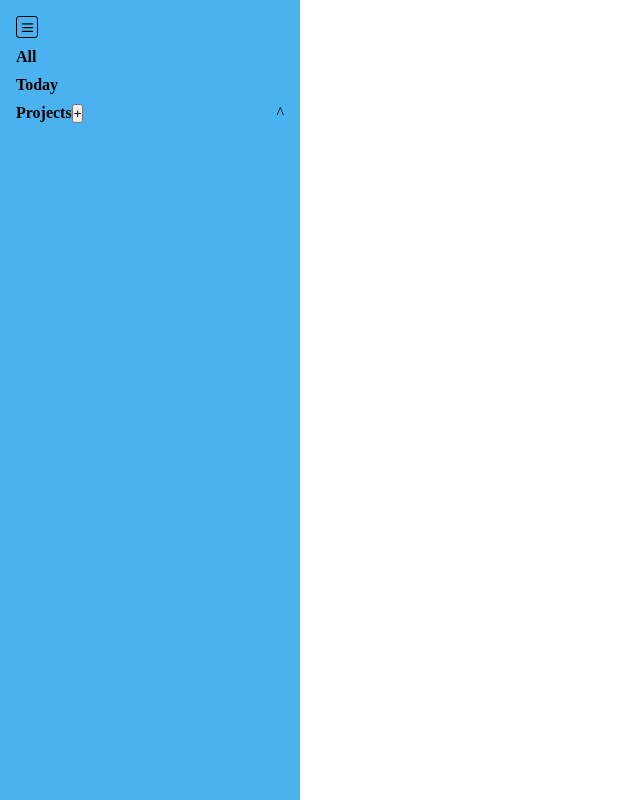
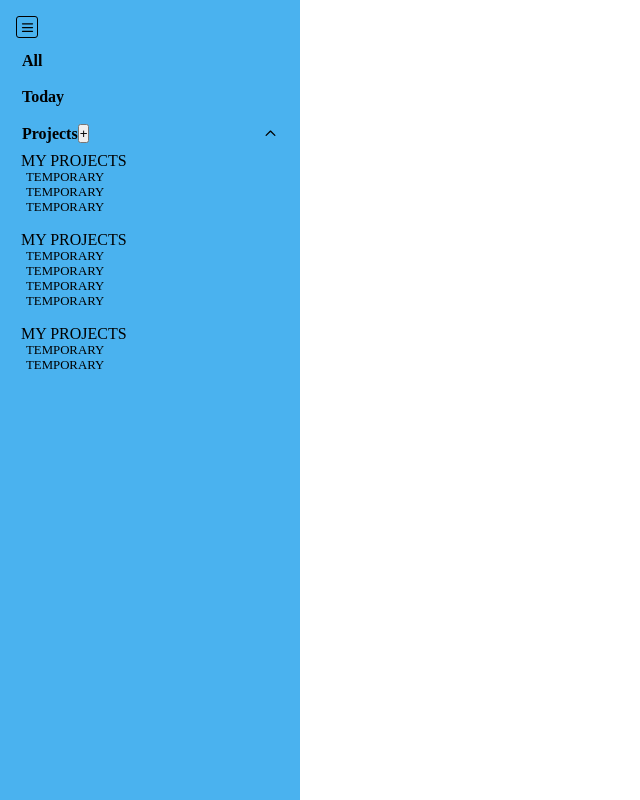
Before and after one commit to EL101/todo-list, a website built with webpack: page src/template.html in a window 1280 px wide. Shown: the whole page, without its empty margins (0-640 px from the left). Built offline with nearby package versions, Linux system fonts and the light colour scheme.

Commit message:
Start working on sidebar animations

```diff
--- a/src/index.ts
+++ b/src/index.ts
@@ -5,3 +5,9 @@ const sidebar_collapse_button = document.querySelector(".sidebar-collapse-button
 sidebar_collapse_button?.addEventListener("click", e => {
     sidebar?.classList.toggle("collapsed");
 });
+
+const projects_header = document.querySelector(".projects-header");
+const projects_section = document.querySelector(".projects-section")
+projects_header?.addEventListener("click", e => {
+    projects_section?.classList.toggle("collapsed");
+});
--- a/src/styles.css
+++ b/src/styles.css
@@ -25,6 +25,7 @@ body {
     position: relative;
     background-color: rgb(74, 178, 239);
 }
+
 .sidebar.collapsed {
     width: 35px;
     overflow: hidden;
@@ -46,7 +47,7 @@ body {
     justify-content: center;
     border: 1px solid black;
 }
-.sidebar-collapse-button > img {
+.sidebar-collapse-button > img, .collapse-projects-indicator > img {
     width: 15px;
     height: 15px;
 }
@@ -58,23 +59,69 @@ body {
     background-color: rgba(53, 53, 53, 0.226);
 
 }
+
 .sidebar-sections {
     display: flex;
     flex-direction: column;
     gap: 10px;
     transition: opacity 0.3s, gap 0.3s;
+
 }
-.sidebar.collapsed > .sidebar-sections {
+
+.sidebar.collapsed > .sidebar-sections, .projects-section.collapsed > .projects-container {
     opacity: 0;
-    gap: 40px;
+    /* gap: 40px; */
     pointer-events: none;
 }
+
+.sidebar-section {
+    padding: 4px 6px;
+    border-radius: 10px;
+    cursor: pointer;
+}
+
+.all-section:hover, .today-section:hover, .projects-header:hover {
+    background-color: rgba(128, 128, 128, 0.31);
+
+}
+
 .projects-header {
     display: flex;
     width: 100%;
-
+    margin-bottom: 5px;
+    align-items: center;
 }
 
 .collapse-projects-indicator {
     margin-left: auto;
+    transition: transform 0.3s ease-in;
 }
+
+.projects-section.collapsed .collapse-projects-indicator {
+    transform: rotate(180deg);
+}
+
+.projects-container {
+    display: flex;
+    flex-direction: column;
+    gap: 1rem;
+    margin-left: 5px;
+    max-height: 400px;
+    transition: max-height 0.8s ease;
+    overflow: hidden;
+}
+
+.project-task-container {
+    display: flex;
+    flex-direction: column;
+}
+
+.projects-section.collapsed .projects-container {
+    max-height: 0;
+}
+
+.project-task {
+    list-style: none;
+    margin-left: 5px;
+    font-size: 0.8rem;
+}
--- a/src/template.html
+++ b/src/template.html
@@ -13,17 +13,34 @@
             </button>
         </div>
         <div class="sidebar-sections">
-            <div class="all-section">
+            <div class="sidebar-section all-section">
                 <h4>All</h4>
             </div>
-            <div class="today-section">
+            <div class="sidebar-section today-section">
                 <h4>Today</h4>
             </div>
             <div class="projects-section">
-                <div class="projects-header">
+                <div class="sidebar-section projects-header">
                     <h4>Projects</h4>
                     <button class="add-projects">+</button>
-                    <div class="collapse-projects-indicator">^</div>
+                    <img class="collapse-projects-indicator" src="img/projects_arrow.svg" width="15px">
+                </div>
+                <div class="projects-container">
+                    <ul class="project-task-container">MY PROJECTS
+                        <li class="project-task">TEMPORARY</li>
+                        <li class="project-task">TEMPORARY</li>
+                        <li class="project-task">TEMPORARY</li>
+                    </ul>
+                    <ul class="project-task-container">MY PROJECTS
+                        <li class="project-task">TEMPORARY</li>
+                        <li class="project-task">TEMPORARY</li>
+                        <li class="project-task">TEMPORARY</li>
+                        <li class="project-task">TEMPORARY</li>
+                    </ul>
+                    <ul class="project-task-container">MY PROJECTS
+                        <li class="project-task">TEMPORARY</li>
+                        <li class="project-task">TEMPORARY</li>
+                    </ul>
                 </div>
             </div>
         </div>
```
Also changed, not shown: src/img/projects_arrow.svg (added).
